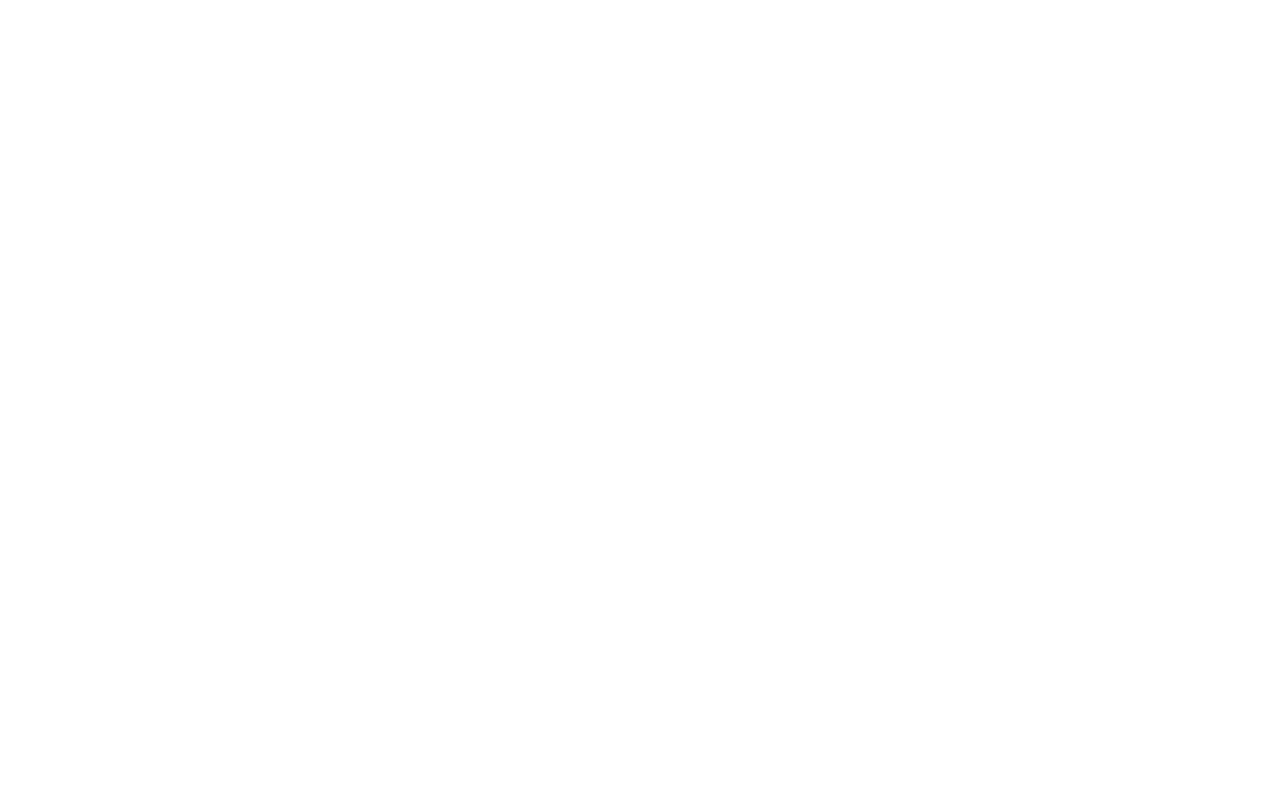
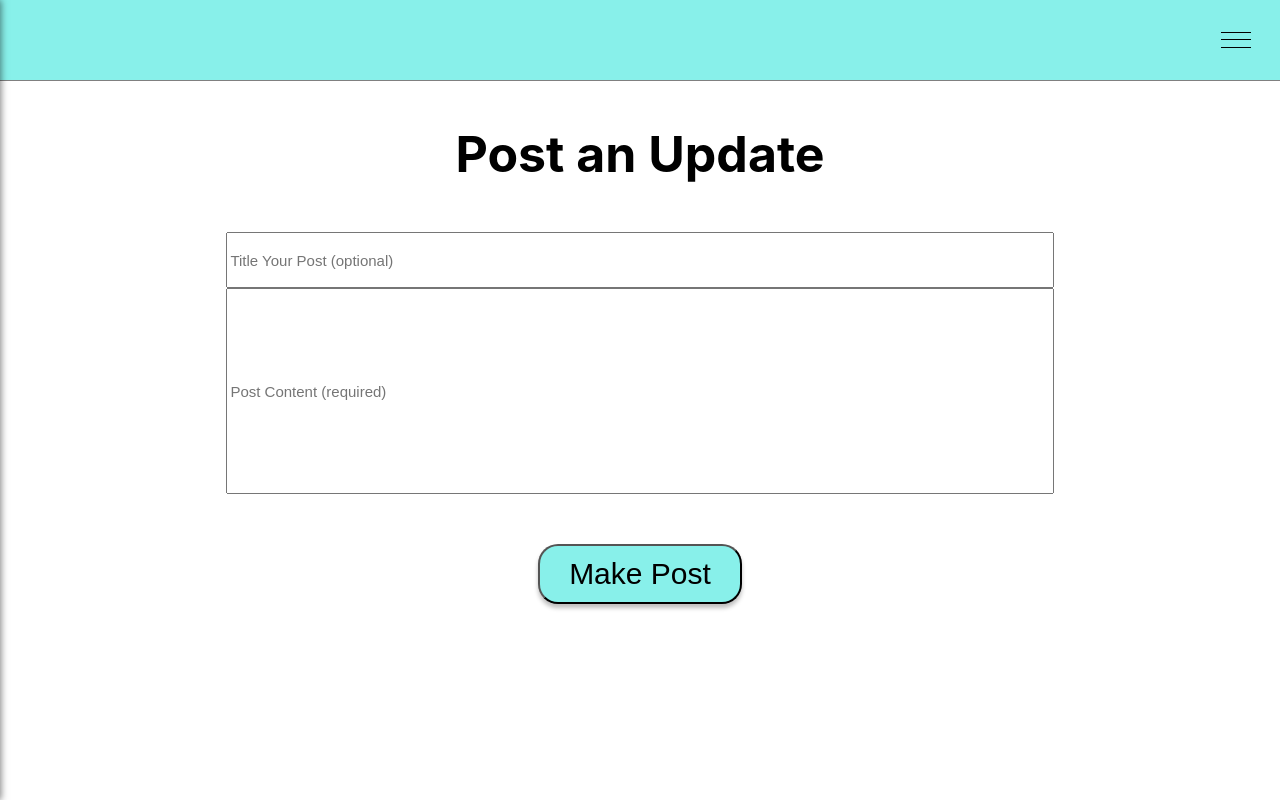
Before and after one commit to sunny-zuo/safe-protests, a React (Create React App) app in the folder client/: page /make-new-post in a window 1280 px wide. Built offline with nearby package versions, Linux system fonts and the light colour scheme.

Commit message:
added MakeNewPost.js

```diff
--- a/client/src/App.js
+++ b/client/src/App.js
@@ -4,7 +4,7 @@
 
 class App extends Component {
 	state = {
-		loggedIn: false,
+		loggedIn: true,
 		users: [],
 	};
 
--- a/client/src/Routes.js
+++ b/client/src/Routes.js
@@ -11,6 +11,7 @@
 import YourRights from "./pages/YourRights";
 import TermsOfService from "./pages/TermsOfService";
 import AddProtest from "./pages/AddProtest";
+import MakeNewPost from "./pages/MakeNewPost";
 
 const Routes = ({ loggedIn, setLogin, setUser, users }) => {
 	return (
@@ -39,6 +40,9 @@
 				<PrivateRoute path="/terms-of-service" loggedIn={loggedIn}>
 					<TermsOfService />
 				</PrivateRoute>
+				<PrivateRoute path="/make-new-post" loggedIn={loggedIn}>
+					<MakeNewPost />
+				</PrivateRoute>
 			</Switch>
 		</main>
 	);
--- /dev/null
+++ b/client/src/pages/MakeNewPost.js
@@ -0,0 +1,21 @@
+import React from "react";
+// import "./css/style.css";
+
+const MakeNewPost = () => {
+	return (
+		<div className="body">
+			<div className="text">
+				<h1 className="title">
+					Post an Update
+				</h1>
+
+  					<input type="text" id="post-title" className="input-field" name="post-title" placeholder="Title Your Post (optional)"></input>
+					<input type="textarea" rows="10" style={{height: "200px"}} id="post-cont" className="input-field" name="post-cont" placeholder="Post Content (required)"></input>
+
+                    <button className="main-btn">Make Post</button>
+			</div>
+		</div>
+	);
+};
+
+export default MakeNewPost;
--- a/client/src/pages/css/Main.css
+++ b/client/src/pages/css/Main.css
@@ -25,7 +25,7 @@
     font-size: 30px;
     background-color: #88F0EA;
     max-width: 40%;
-    min-width: 30%;
+    min-width: 20%;
     height: 60px;
 
     justify-content: center;
--- a/client/src/pages/css/style.css
+++ b/client/src/pages/css/style.css
@@ -4,7 +4,8 @@
 
 .title {
 	font-size: 50px;
-	padding: 15px;
+    padding: 15px;
+    padding-top: 90px;
 }
 
 .text {
```
